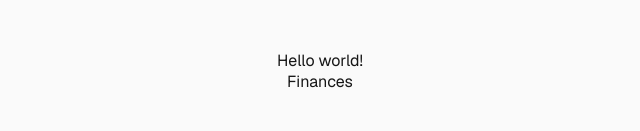
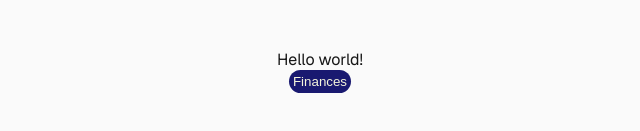
Before and after one commit to GudokVlad-Pilot/training-pack-frontend, a Next.js app: page / in a window 1280 px wide. Shown: the part 329-460 px from the top of the page, without its empty margins (320-960 px from the left). Built offline with nearby package versions, Linux system fonts and the light colour scheme.

Commit message:
test(storybook): checking if storybook components can be used

```diff
--- a/src/app/finances/financesContent.tsx
+++ b/src/app/finances/financesContent.tsx
@@ -1,5 +1,6 @@
 "use client";
 
+import { Button } from "@/components/atoms/button/Button";
 import { useRouter } from "next/navigation";
 
 export default function FinancesContent() {
@@ -10,7 +11,7 @@ export default function FinancesContent() {
   return (
     <div>
       <div>Finances</div>
-      <div onClick={navigateToHome}>Home</div>
+      <Button label={"Home"} onClick={navigateToHome} />
     </div>
   );
 }
--- a/src/app/homeContent.tsx
+++ b/src/app/homeContent.tsx
@@ -2,6 +2,7 @@
 
 import { useRouter } from "next/navigation";
 import styles from "./page.module.css";
+import { Button } from "@/components/atoms/button/Button";
 
 export default function HomeContent() {
   const router = useRouter();
@@ -11,7 +12,7 @@ export default function HomeContent() {
   return (
     <div className={styles.page}>
       Hello world!
-      <div onClick={navigateToFinance}>Finances</div>
+      <Button label={"Finances"} onClick={navigateToFinance} />
     </div>
   );
 }
```
